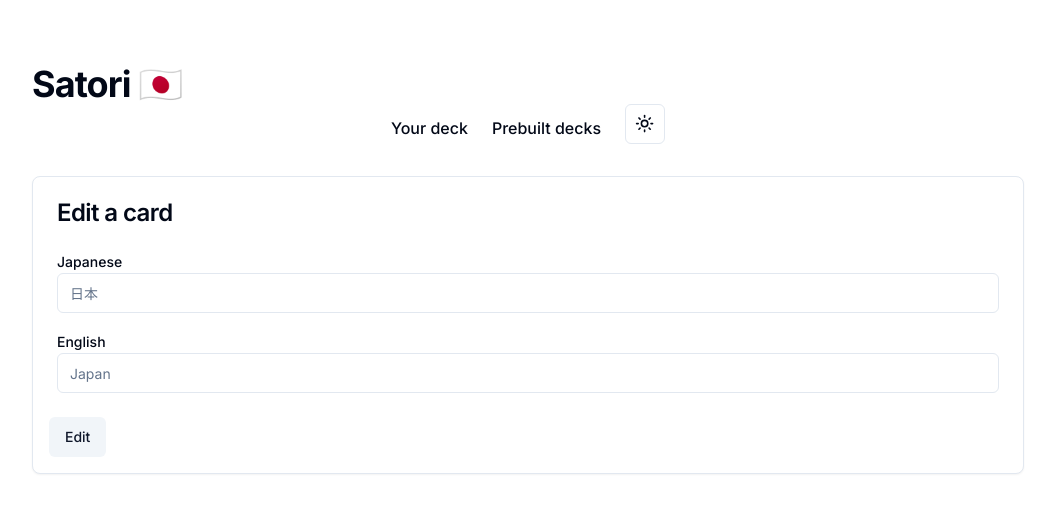
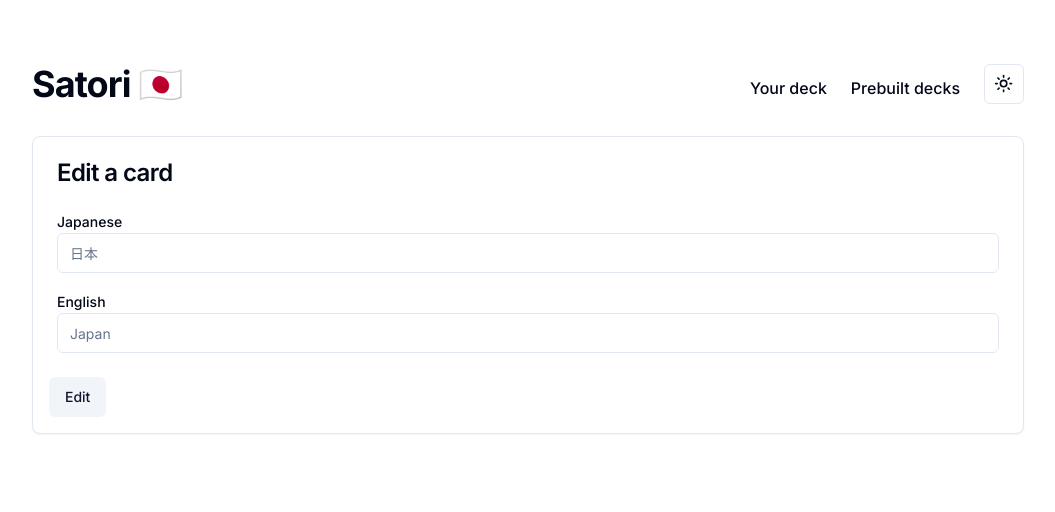
Before and after one commit to Earthsplit/satori, a Next.js app: page /edit-card in a window 1280 px wide. Shown: the top 512 px of the page, without its empty margins (112-1167 px from the left). Built offline with nearby package versions, Linux system fonts and the light colour scheme.

Commit message:
fix: change burger menu positioning

```diff
--- a/components/Header.tsx
+++ b/components/Header.tsx
@@ -14,10 +14,10 @@
 			className={`${
 				isClicked
 					? 'flex flex-col justify-between'
-					: 'flex flex-col items-center justify-between'
+					: 'flex items-center justify-between'
 			} mb-8`}
 		>
-			<div className='flex w-full justify-between'>
+			<div className='flex flex-1 justify-between'>
 				<Link
 					href='/'
 					className='font-bold tracking-tight text-3xl md:text-4xl'
```
Also changed, not shown: 1 other file (tests, documents, lock files or other folders).
